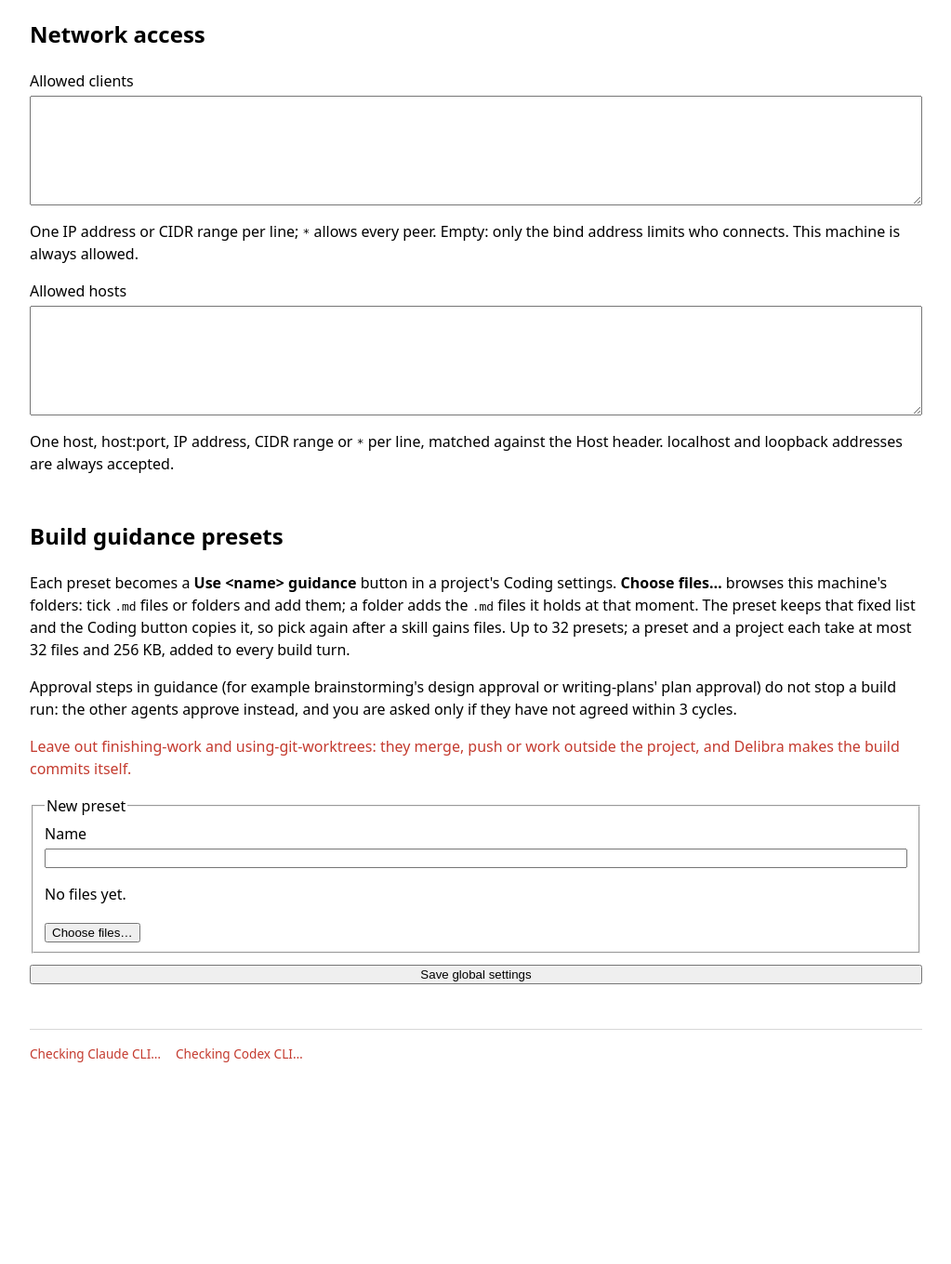
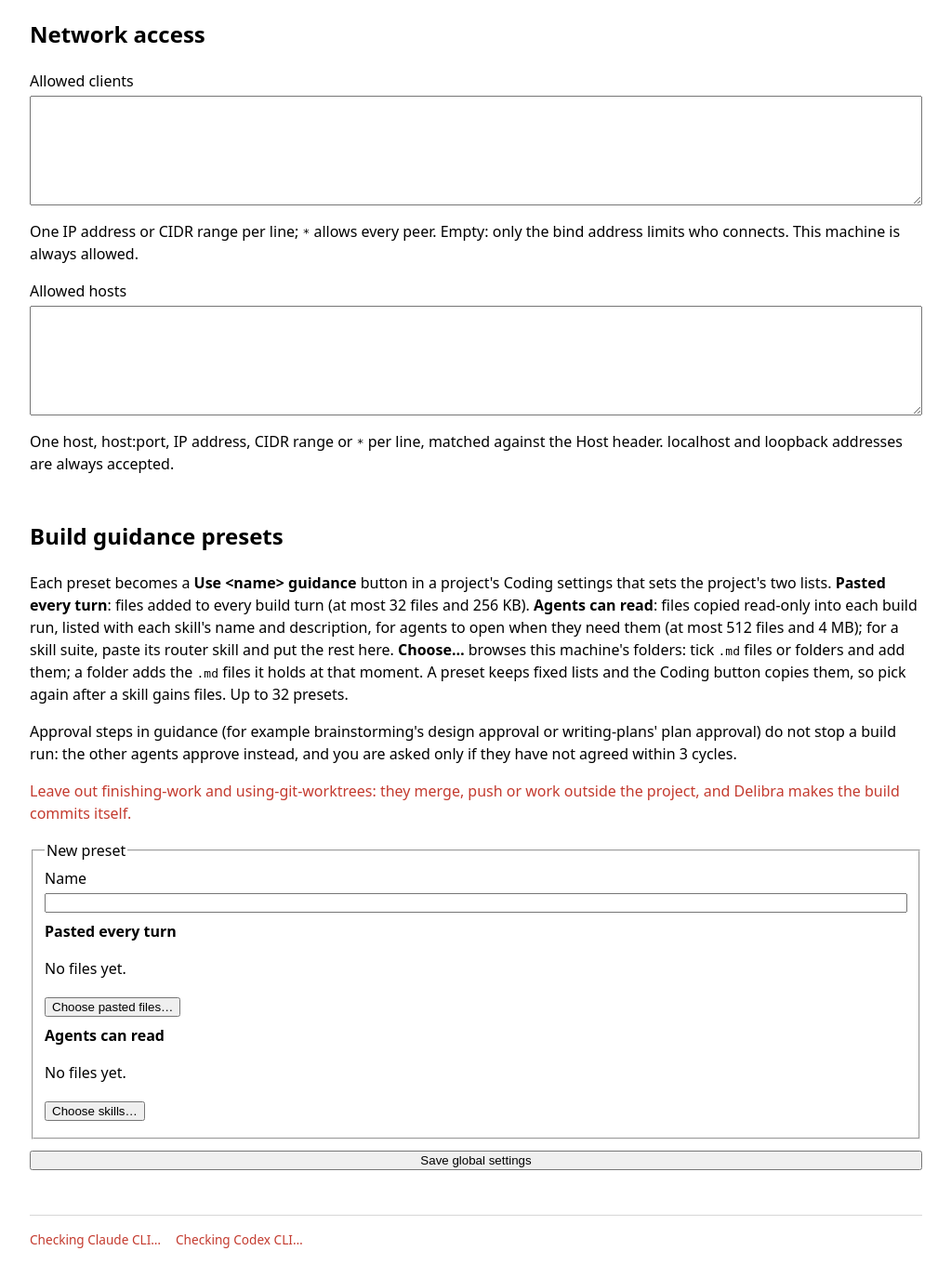
Before and after one commit to nguyentrieuanduong/delibra, a FastAPI app: page /settings in a window 1280 px wide. Shown: the part 188-1548 px from the top of the page at 93% size, without its empty margins (128-1151 px from the left). Before the commit the page ends 1331 px from the top, so only its background shows below. Run offline with FastAPI, Linux system fonts and the light colour scheme; some libraries are stand-ins or nearby versions.

Commit message:
Coding page and presets choose skills agents can read
Co-Authored-By: Claude Opus 5.5 <noreply@anthropic.com>

```diff
--- a/app/routes/settings.py
+++ b/app/routes/settings.py
@@ -10,6 +10,9 @@ from fastapi import APIRouter, HTTPException, Request
 from fastapi.responses import HTMLResponse, RedirectResponse
 
 from app.coding import (
+    SKILLS_MAX_BYTES,
+    SKILLS_MAX_FILES,
+    CodingPolicyError,
     GUIDANCE_MAX_BYTES,
     GUIDANCE_MAX_FILES,
     GuidancePickError,
@@ -17,9 +20,11 @@ from app.coding import (
     guidance_file_size,
     guidance_snapshot_size,
     preset_guidance_lists,
+    skill_layout,
 )
 from app.config import (
     GUIDANCE_PRESET_FILES_MAX,
+    GUIDANCE_PRESET_SKILLS_MAX,
     GUIDANCE_PRESET_MAX,
     GuidancePreset,
     check_preset_file,
@@ -124,8 +129,30 @@ def _checked_presets(
     return parse_guidance_presets(kept)
 
 
+# A preset's two lists: pasted into every build turn, or copied for agents to read.
+_LISTS = {
+    "files": {
+        "heading": "pasted every turn",
+        "limit_text": f"limit {GUIDANCE_MAX_FILES} files, {GUIDANCE_MAX_BYTES // 1024} KB",
+        "max_entries": GUIDANCE_PRESET_FILES_MAX,
+    },
+    "skills": {
+        "heading": "agents can read",
+        "limit_text": f"limit {SKILLS_MAX_FILES} files, {SKILLS_MAX_BYTES // 1024} KB",
+        "max_entries": GUIDANCE_PRESET_SKILLS_MAX,
+    },
+}
+
+
+def _list_total(list_name: str, sized: list[tuple[str, int]]) -> int:
+    # Pasted files carry a header each in the prompt; copies are bytes only.
+    if list_name == "files":
+        return guidance_snapshot_size(sized)
+    return sum(size for _path, size in sized)
+
+
 def _file_listing(
-    entries: list[str], view: str, message: str | None = None
+    entries: list[str], view: str, message: str | None = None, list_name: str = "files"
 ) -> dict[str, object]:
     """A preset's list as shown, sizes read now; blocking (stats each file)."""
 
@@ -143,9 +170,12 @@ def _file_listing(
         sized.append((str(path), size or 0))
     return {
         "view": view,
+        "list": list_name,
+        "heading": _LISTS[list_name]["heading"],
+        "limit_text": _LISTS[list_name]["limit_text"],
         "files": files,
         "files_value": "\n".join(entries),
-        "total_kb": kilobytes(guidance_snapshot_size(sized)),
+        "total_kb": kilobytes(_list_total(list_name, sized)),
         "message": message,
     }
 
@@ -161,12 +191,12 @@ def _preset_rows(
             "remove": row.get("remove", False),
             "error": message if index == error_row else None,
             "listing": _file_listing(list(row["files"]), "row"),
-            "skills_value": "\n".join(row.get("skills", [])),
+            "skills_listing": _file_listing(list(row.get("skills", [])), "row", list_name="skills"),
         }
         for index, row in enumerate(rows)
     ]
     if len(shown) < GUIDANCE_PRESET_MAX and all(
-        row["name"] or row["listing"]["files"] or row["skills_value"] for row in shown
+        row["name"] or row["listing"]["files"] or row["skills_listing"]["files"] for row in shown
     ):
         shown.append(
             {
@@ -174,7 +204,7 @@ def _preset_rows(
                 "remove": False,
                 "error": None,
                 "listing": _file_listing([], "row"),
-                "skills_value": "",
+                "skills_listing": _file_listing([], "row", list_name="skills"),
             }
         )
     return shown
@@ -212,7 +242,7 @@ def _settings_page(
 
 
 def _with_picks(
-    entries: list[str], picks: list[str], subdirs: bool
+    entries: list[str], picks: list[str], subdirs: bool, list_name: str = "files"
 ) -> tuple[list[str], str | None]:
     """`entries` plus the ticked paths' files now, or unchanged with the
     reason; blocking (reads the ticked folders)."""
@@ -226,13 +256,21 @@ def _with_picks(
     added = [display_path(path) for path, _size in found]
     merged = entries + [entry for entry in dict.fromkeys(added) if entry not in entries]
     sized = [(str(expand_home(entry)), guidance_file_size(expand_home(entry)) or 0) for entry in merged]
-    total = guidance_snapshot_size(sized)
-    if len(merged) > GUIDANCE_MAX_FILES or total > GUIDANCE_MAX_BYTES:
+    total = _list_total(list_name, sized)
+    if list_name == "files":
+        max_files, max_bytes, headers = GUIDANCE_MAX_FILES, GUIDANCE_MAX_BYTES, " with file headers"
+    else:
+        max_files, max_bytes, headers = SKILLS_MAX_FILES, SKILLS_MAX_BYTES, ""
+    if len(merged) > max_files or total > max_bytes:
         return entries, (
-            f"Adding these makes {len(merged)} files and {kilobytes(total)} KB with file "
-            f"headers; the limit is {GUIDANCE_MAX_FILES} files and "
-            f"{GUIDANCE_MAX_BYTES // 1024} KB; nothing was added"
+            f"Adding these makes {len(merged)} files and {kilobytes(total)} KB{headers}; "
+            f"the limit is {max_files} files and {max_bytes // 1024} KB; nothing was added"
         )
+    if list_name == "skills":
+        try:
+            skill_layout([path for path, _size in sized])
+        except CodingPolicyError as exc:
+            return entries, f"{exc}; nothing was added"
     return merged, None
 
 
@@ -312,10 +350,14 @@ async def edit_preset_files(request: Request):
     view = str(form.get("view", ""))
     if view not in ("dialog", "row"):
         raise StorageError(f"unknown view {view!r}")
+    list_name = str(form.get("list", "files"))
+    if list_name not in _LISTS:
+        raise StorageError(f"unknown list {list_name!r}")
     entries = list(dict.fromkeys(_lines(form.get("files"))))
     picks = _lines(form.get("add"))
-    if len(entries) > GUIDANCE_PRESET_FILES_MAX:
-        raise StorageError(f"a preset lists at most {GUIDANCE_PRESET_FILES_MAX} files")
+    max_entries = _LISTS[list_name]["max_entries"]
+    if len(entries) > max_entries:
+        raise StorageError(f"a preset lists at most {max_entries} {list_name}")
     try:
         for entry in entries:
             check_preset_file(entry)
@@ -329,9 +371,9 @@ async def edit_preset_files(request: Request):
     message = None
     if picks:
         entries, message = await asyncio.to_thread(
-            _with_picks, entries, picks, form.get("subdirs") == "true"
+            _with_picks, entries, picks, form.get("subdirs") == "true", list_name
         )
-    listing = await asyncio.to_thread(_file_listing, entries, view, message)
+    listing = await asyncio.to_thread(_file_listing, entries, view, message, list_name)
     return request.app.state.templates.TemplateResponse(
         request=request, name="_preset_files.html", context={"listing": listing}
     )
--- a/app/static/app.css
+++ b/app/static/app.css
@@ -347,6 +347,8 @@ textarea { min-height: 7rem; }
 .link-button { background: none; border: 0; color: inherit; cursor: pointer; font: inherit; padding: 0; text-decoration: underline; }
 .path-picker-open { justify-self: start; }
 .picker-files { border-top: 1px solid #8886; margin-top: .75rem; padding-top: .5rem; }
+.preset-list { margin: .5rem 0; }
+.preset-list-heading { font-weight: 600; margin: .25rem 0; }
 .picker-files-heading { font-size: 1rem; margin: 0 0 .25rem; }
 .preset-file-list { list-style: none; margin: .25rem 0; max-height: 30vh; overflow: auto; padding: 0; }
 .preset-file-list li { align-items: baseline; display: flex; flex-wrap: wrap; gap: .5rem; }
--- a/app/static/app.js
+++ b/app/static/app.js
@@ -582,9 +582,12 @@ function openPathPicker(button, doc, htmxApi) {
   const headers = { [PICKER_SESSION_HEADER]: session };
   // A preset's fixed file list is edited below the listing in this dialog.
   const list = button.dataset.pickerFilesList || "";
+  // Which of a preset's lists: "files" (pasted every turn) or "skills".
+  const listName = button.dataset.pickerList || "files";
   dialog.dataset.pickerSession = session;
   dialog.dataset.pickerTarget = button.dataset.pickerTarget;
   dialog.dataset.pickerList = list;
+  dialog.dataset.pickerListName = listName;
   // Clicks inside the dialog inherit this, so they carry the session too.
   dialog.setAttribute("hx-headers", JSON.stringify(headers));
   body.innerHTML = PICKER_LOADING_HTML + (list ? "" : PICKER_CANCEL_HTML);
@@ -605,7 +608,7 @@ function openPathPicker(button, doc, htmxApi) {
       source: files,
       target: "#picker-files",
       swap: "innerHTML",
-      values: { view: "dialog", files: field.value },
+      values: { view: "dialog", files: field.value, list: listName },
       headers: headers,
     });
   }
@@ -644,6 +647,7 @@ function addPickedFiles(dialog, doc, htmxApi) {
       files: current.value,
       add: ticked.map((input) => input.dataset.pickerValue).join("\n"),
       subdirs: subdirs && subdirs.checked ? "true" : "false",
+      list: dialog.dataset.pickerListName || "files",
     },
     headers: { [PICKER_SESSION_HEADER]: dialog.dataset.pickerSession },
   });
@@ -688,7 +692,11 @@ function applyPathPicker(control, doc, htmxApi) {
           source: dialog,
           target: list,
           swap: "innerHTML",
-          values: { view: "row", files: field.value },
+          values: {
+            view: "row",
+            files: field.value,
+            list: dialog.dataset.pickerListName || "files",
+          },
         });
       }
     }
--- a/app/templates/_path_picker_macros.html
+++ b/app/templates/_path_picker_macros.html
@@ -1,3 +1,3 @@
-{% macro browse_button(url, target, files_list="", label="Browse…") -%}
-<button type="button" class="path-picker-open" data-path-picker-open data-picker-url="{{ url }}" data-picker-target="{{ target }}"{% if files_list %} data-picker-files-list="{{ files_list }}"{% endif %} aria-controls="path-picker">{{ label }}</button>
+{% macro browse_button(url, target, files_list="", label="Browse…", list_name="") -%}
+<button type="button" class="path-picker-open" data-path-picker-open data-picker-url="{{ url }}" data-picker-target="{{ target }}"{% if files_list %} data-picker-files-list="{{ files_list }}"{% endif %}{% if list_name %} data-picker-list="{{ list_name }}"{% endif %} aria-controls="path-picker">{{ label }}</button>
 {%- endmacro %}
--- a/app/templates/_preset_files.html
+++ b/app/templates/_preset_files.html
@@ -1,16 +1,16 @@
 {% set count = listing.files|length %}
 {% if listing.view == "dialog" %}
-  <h3 class="picker-files-heading">Will include</h3>
+  <h3 class="picker-files-heading">Will include: {{ listing.heading }}</h3>
   <input type="hidden" id="picker-files-value" name="files" value="{{ listing.files_value }}">
 {% endif %}
 {% if listing.message %}<p class="warning">{{ listing.message }}</p>{% endif %}
 {% if count %}
   <ul class="preset-file-list">
     {% for file in listing.files %}
-      <li><code>{{ file.path }}</code> {% if file.missing %}<span class="warning">missing</span>{% else %}{{ file.kb }} KB{% endif %}{% if listing.view == "dialog" %} <button type="button" class="link-button" hx-post="/settings/preset-files" hx-vals='{{ {"view": "dialog", "remove": file.path}|tojson }}' hx-include="#picker-files-value" hx-target="#picker-files" hx-swap="innerHTML" aria-label="Remove {{ file.path }}">Remove</button>{% endif %}</li>
+      <li><code>{{ file.path }}</code> {% if file.missing %}<span class="warning">missing</span>{% else %}{{ file.kb }} KB{% endif %}{% if listing.view == "dialog" %} <button type="button" class="link-button" hx-post="/settings/preset-files" hx-vals='{{ {"view": "dialog", "remove": file.path, "list": listing.list}|tojson }}' hx-include="#picker-files-value" hx-target="#picker-files" hx-swap="innerHTML" aria-label="Remove {{ file.path }}">Remove</button>{% endif %}</li>
     {% endfor %}
   </ul>
-  <p class="hint">{{ count }} file{{ "s" if count != 1 }}, {{ listing.total_kb }} KB with file headers (limit 32 files, 256 KB).{% if listing.view == "dialog" %} <button type="button" class="link-button" hx-post="/settings/preset-files" hx-vals='{{ {"view": "dialog", "files": ""}|tojson }}' hx-target="#picker-files" hx-swap="innerHTML">Remove all</button>{% endif %}</p>
+  <p class="hint">{{ count }} file{{ "s" if count != 1 }}, {{ listing.total_kb }} KB{% if listing.list == "files" %} with file headers{% endif %} ({{ listing.limit_text }}).{% if listing.view == "dialog" %} <button type="button" class="link-button" hx-post="/settings/preset-files" hx-vals='{{ {"view": "dialog", "files": "", "list": listing.list}|tojson }}' hx-target="#picker-files" hx-swap="innerHTML">Remove all</button>{% endif %}</p>
 {% else %}
   <p class="hint">No files yet.</p>
 {% endif %}
--- a/app/templates/project.html
+++ b/app/templates/project.html
@@ -87,6 +87,10 @@
         <textarea name="guidance_files" maxlength="65536">{{ coding.guidance_files|join('\n') }}</textarea>
       </label>
       <p class="hint">Markdown files every build agent reads, snapshotted at run start. Nothing is executed. One absolute path per line.</p>
+      <label>Skills agents can read
+        <textarea id="coding-guidance-skills" name="guidance_skills" maxlength="262144">{{ coding.guidance_skills|join('\n') }}</textarea>
+      </label>
+      <p class="hint">Markdown files copied read-only into each build run for agents to read when they need them (a skill's SKILL.md with its references/ files). At most 512 files and 4 MB. One absolute path per line.</p>
       {% if not guidance_presets %}<p class="hint">{% if coding_local %}Add guidance presets in <a href="/settings">Settings</a>.{% else %}Guidance presets are set on this machine's Settings page.{% endif %}</p>{% endif %}
       <button type="submit" data-disable-during-auto{% if auto_active or not coding_local %} disabled{% endif %}{% if auto_active %} data-auto-disabled="true"{% endif %}>Save coding settings</button>
       {% for preset in guidance_presets %}
--- a/app/templates/settings.html
+++ b/app/templates/settings.html
@@ -23,7 +23,7 @@
     </section>
     <section aria-labelledby="presets-heading">
       <h2 id="presets-heading">Build guidance presets</h2>
-      <p class="hint">Each preset becomes a <strong>Use &lt;name&gt; guidance</strong> button in a project's Coding settings. <strong>Choose files…</strong> browses this machine's folders: tick <code>.md</code> files or folders and add them; a folder adds the <code>.md</code> files it holds at that moment. The preset keeps that fixed list and the Coding button copies it, so pick again after a skill gains files. Up to 32 presets; a preset and a project each take at most 32 files and 256 KB, added to every build turn.</p>
+      <p class="hint">Each preset becomes a <strong>Use &lt;name&gt; guidance</strong> button in a project's Coding settings that sets the project's two lists. <strong>Pasted every turn</strong>: files added to every build turn (at most 32 files and 256 KB). <strong>Agents can read</strong>: files copied read-only into each build run, listed with each skill's name and description, for agents to open when they need them (at most 512 files and 4 MB); for a skill suite, paste its router skill and put the rest here. <strong>Choose…</strong> browses this machine's folders: tick <code>.md</code> files or folders and add them; a folder adds the <code>.md</code> files it holds at that moment. A preset keeps fixed lists and the Coding button copies them, so pick again after a skill gains files. Up to 32 presets.</p>
       <p class="hint">Approval steps in guidance (for example brainstorming's design approval or writing-plans' plan approval) do not stop a build run: the other agents approve instead, and you are asked only if they have not agreed within 3 cycles.</p>
       <p class="warning">Leave out finishing-work and using-git-worktrees: they merge, push or work outside the project, and Delibra makes the build commits itself.</p>
       <input type="hidden" name="preset_count" value="{{ preset_rows|length }}">
@@ -32,12 +32,22 @@
           <legend>{{ row.name or "New preset" }}</legend>
           {% if row.error %}<p class="warning" role="alert">{{ row.error }}</p>{% endif %}
           <label>Name <input name="preset_name_{{ loop.index0 }}" value="{{ row.name }}" maxlength="40"></label>
-          <input type="hidden" id="preset-files-{{ loop.index0 }}" name="preset_files_{{ loop.index0 }}" value="{{ row.listing.files_value }}">
-          <input type="hidden" id="preset-skills-{{ loop.index0 }}" name="preset_skills_{{ loop.index0 }}" value="{{ row.skills_value }}">
-          <div id="preset-files-list-{{ loop.index0 }}" class="preset-files" aria-live="polite">
-            {% with listing=row.listing %}{% include "_preset_files.html" %}{% endwith %}
+          <div class="preset-list">
+            <p class="preset-list-heading">Pasted every turn</p>
+            <input type="hidden" id="preset-files-{{ loop.index0 }}" name="preset_files_{{ loop.index0 }}" value="{{ row.listing.files_value }}">
+            <div id="preset-files-list-{{ loop.index0 }}" class="preset-files" aria-live="polite">
+              {% with listing=row.listing %}{% include "_preset_files.html" %}{% endwith %}
+            </div>
+            {{ browse_button("/browse?mode=preset", "preset-files-" ~ loop.index0, files_list="preset-files-list-" ~ loop.index0, label="Choose pasted files…", list_name="files") }}
           </div>
-          {{ browse_button("/browse?mode=preset", "preset-files-" ~ loop.index0, files_list="preset-files-list-" ~ loop.index0, label="Choose files…") }}
+          <div class="preset-list">
+            <p class="preset-list-heading">Agents can read</p>
+            <input type="hidden" id="preset-skills-{{ loop.index0 }}" name="preset_skills_{{ loop.index0 }}" value="{{ row.skills_listing.files_value }}">
+            <div id="preset-skills-list-{{ loop.index0 }}" class="preset-files" aria-live="polite">
+              {% with listing=row.skills_listing %}{% include "_preset_files.html" %}{% endwith %}
+            </div>
+            {{ browse_button("/browse?mode=preset", "preset-skills-" ~ loop.index0, files_list="preset-skills-list-" ~ loop.index0, label="Choose skills…", list_name="skills") }}
+          </div>
           {% if row.name %}<label class="auto-choice"><input type="checkbox" name="preset_remove_{{ loop.index0 }}" value="true"{% if row.remove %} checked{% endif %}> Remove this preset</label>{% endif %}
         </fieldset>
       {% endfor %}
```
Also changed, not shown: tests/browser/test_path_picker.py (+42 -0 lines), tests/js/test_path_picker.js (+36 -7 lines), tests/test_routes_global_settings.py (+47 -4 lines), tests/test_routes_projects.py (+15 -0 lines).
